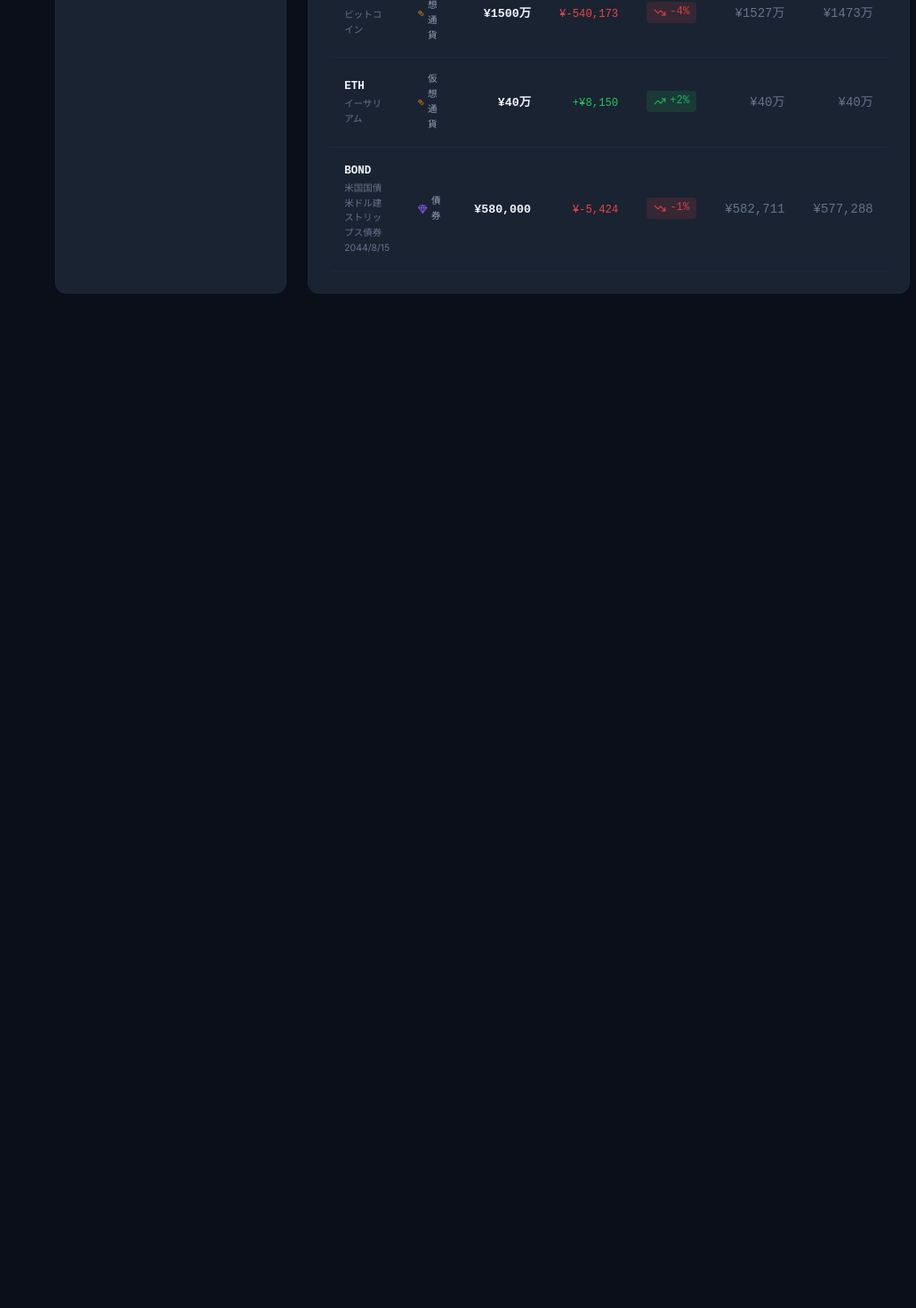
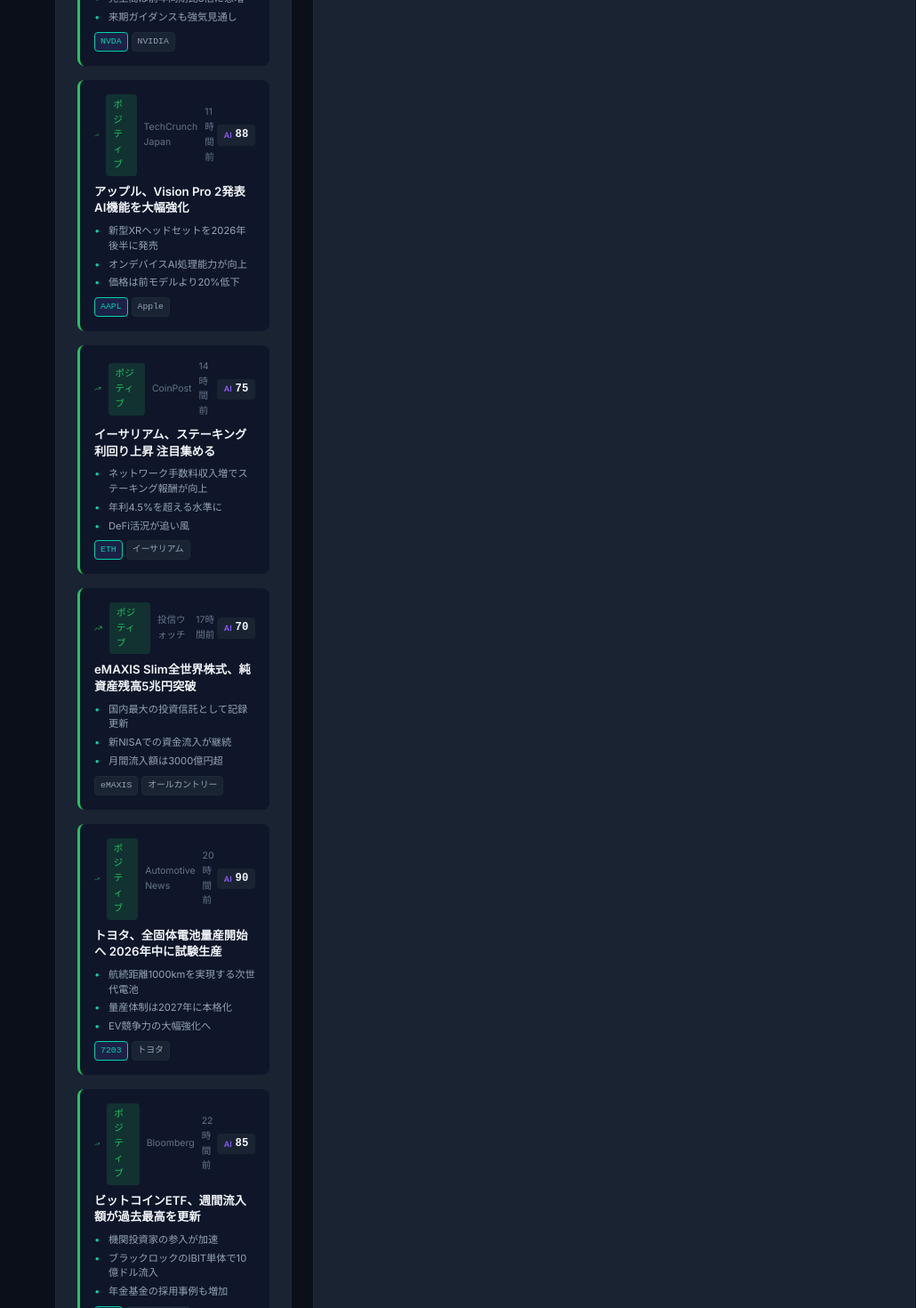
Before and after one commit to TakenokoCB/stock_info_manage, a React (Vite) app: page / in a window 1280 px wide. Shown: the part 1240-2710 px from the top of the page at 89% size, without its empty margins (250-1280 px from the left). Before the commit the page ends 1602 px from the top, so only its background shows below. Built offline with nearby package versions, Linux system fonts and the light colour scheme.

Commit message:
feat: Expand newsItems to 22 portfolio-related news articles

```diff
--- a/src/data/mockData.ts
+++ b/src/data/mockData.ts
@@ -319,7 +319,7 @@
         source: 'ロイター',
         timestamp: '2026-02-01T08:30:00+09:00',
         sentiment: 'positive',
-        relatedAssets: ['7203', 'TSLA'],
+        relatedAssets: ['7203', 'トヨタ'],
         aiScore: 85,
     },
     {
@@ -338,17 +338,17 @@
     },
     {
         id: 'news-3',
-        title: '日銀、金融政策維持を決定 市場は安堵モード',
+        title: 'NTT、データセンター事業を拡大 AI需要取り込みへ',
         summary: [
-            '政策金利0.25%で据え置き',
-            '植田総裁「賃金動向を注視」と発言',
-            '次回利上げは3月以降との見方が優勢',
+            '国内外でデータセンター新設を発表',
+            'AI向けGPUサーバー導入を加速',
+            '2027年までに投資額を倍増',
         ],
         source: '日本経済新聞',
         timestamp: '2026-02-01T06:00:00+09:00',
-        sentiment: 'neutral',
-        relatedAssets: ['N225', 'USD/JPY'],
-        aiScore: 72,
+        sentiment: 'positive',
+        relatedAssets: ['9432', 'NTT'],
+        aiScore: 82,
     },
     {
         id: 'news-4',
@@ -361,22 +361,260 @@
         source: 'Bloomberg',
         timestamp: '2026-01-31T22:00:00+09:00',
         sentiment: 'positive',
-        relatedAssets: ['NVDA', 'GOOGL', 'MSFT'],
+        relatedAssets: ['NVDA', 'NVIDIA'],
         aiScore: 92,
     },
     {
         id: 'news-5',
-        title: '金価格、1オンス2700ドル台で推移 地政学リスク意識',
+        title: 'アップル、Vision Pro 2発表 AI機能を大幅強化',
         summary: [
-            '中東情勢の不透明感からリスク回避の動き',
-            '中央銀行の金購入も需要を下支え',
-            'ドル安進行も追い風に',
+            '新型XRヘッドセットを2026年後半に発売',
+            'オンデバイスAI処理能力が向上',
+            '価格は前モデルより20%低下',
+        ],
+        source: 'TechCrunch Japan',
+        timestamp: '2026-01-31T20:30:00+09:00',
+        sentiment: 'positive',
+        relatedAssets: ['AAPL', 'Apple'],
+        aiScore: 88,
+    },
+    {
+        id: 'news-6',
+        title: 'イーサリアム、ステーキング利回り上昇 注目集める',
+        summary: [
+            'ネットワーク手数料収入増でステーキング報酬が向上',
+            '年利4.5%を超える水準に',
+            'DeFi活況が追い風',
+        ],
+        source: 'CoinPost',
+        timestamp: '2026-01-31T18:00:00+09:00',
+        sentiment: 'positive',
+        relatedAssets: ['ETH', 'イーサリアム'],
+        aiScore: 75,
+    },
+    {
+        id: 'news-7',
+        title: 'eMAXIS Slim全世界株式、純資産残高5兆円突破',
+        summary: [
+            '国内最大の投資信託として記録更新',
+            '新NISAでの資金流入が継続',
+            '月間流入額は3000億円超',
+        ],
+        source: '投信ウォッチ',
+        timestamp: '2026-01-31T15:00:00+09:00',
+        sentiment: 'positive',
+        relatedAssets: ['eMAXIS', 'オールカントリー'],
+        aiScore: 70,
+    },
+    {
+        id: 'news-8',
+        title: 'トヨタ、全固体電池量産開始へ 2026年中に試験生産',
+        summary: [
+            '航続距離1000kmを実現する次世代電池',
+            '量産体制は2027年に本格化',
+            'EV競争力の大幅強化へ',
+        ],
+        source: 'Automotive News',
+        timestamp: '2026-01-31T12:00:00+09:00',
+        sentiment: 'positive',
+        relatedAssets: ['7203', 'トヨタ'],
+        aiScore: 90,
+    },
+    {
+        id: 'news-9',
+        title: 'ビットコインETF、週間流入額が過去最高を更新',
+        summary: [
+            '機関投資家の参入が加速',
+            'ブラックロックのIBIT単体で10億ドル流入',
+            '年金基金の採用事例も増加',
+        ],
+        source: 'Bloomberg',
+        timestamp: '2026-01-31T10:00:00+09:00',
+        sentiment: 'positive',
+        relatedAssets: ['BTC', 'ビットコイン'],
+        aiScore: 85,
+    },
+    {
+        id: 'news-10',
+        title: 'NVIDIA、新型GPU「Blackwell Ultra」発表',
+        summary: [
+            'AI学習性能が前世代比2倍に向上',
+            '電力効率も大幅に改善',
+            '大手クラウドベンダーが早期採用を表明',
+        ],
+        source: 'CNET Japan',
+        timestamp: '2026-01-31T08:00:00+09:00',
+        sentiment: 'positive',
+        relatedAssets: ['NVDA', 'エヌビディア'],
+        aiScore: 94,
+    },
+    {
+        id: 'news-11',
+        title: 'NTT、国際通信事業の再編を発表',
+        summary: [
+            '海外子会社の統合で効率化',
+            'グローバルIT事業の収益性改善へ',
+            '年間500億円のコスト削減見込む',
+        ],
+        source: '日経ビジネス',
+        timestamp: '2026-01-30T20:00:00+09:00',
+        sentiment: 'neutral',
+        relatedAssets: ['9432', 'NTT'],
+        aiScore: 68,
+    },
+    {
+        id: 'news-12',
+        title: 'アップル、インド生産を大幅拡大 サプライチェーン多様化',
+        summary: [
+            'iPhone生産の25%をインドに移管目標',
+            '中国依存度の低減を加速',
+            '現地雇用10万人増の見通し',
+        ],
+        source: 'ロイター',
+        timestamp: '2026-01-30T18:00:00+09:00',
+        sentiment: 'positive',
+        relatedAssets: ['AAPL', 'Apple'],
+        aiScore: 76,
+    },
+    {
+        id: 'news-13',
+        title: 'イーサリアムL2、取引量が過去最高を更新',
+        summary: [
+            'Arbitrum・Optimismへの資金流入が加速',
+            'メインネット手数料高騰が追い風',
+            'DeFi利用者数も増加傾向',
+        ],
+        source: 'The Block',
+        timestamp: '2026-01-30T16:00:00+09:00',
+        sentiment: 'positive',
+        relatedAssets: ['ETH', 'イーサリアム'],
+        aiScore: 72,
+    },
+    {
+        id: 'news-14',
+        title: '米国債利回り低下、年内利下げ期待高まる',
+        summary: [
+            'FRB議事録でハト派的発言に注目',
+            '10年物利回りは4%を下回る展開',
+            '債券価格の上昇続く',
+        ],
+        source: 'WSJ Japan',
+        timestamp: '2026-01-30T14:00:00+09:00',
+        sentiment: 'positive',
+        relatedAssets: ['米国国債', 'BOND'],
+        aiScore: 65,
+    },
+    {
+        id: 'news-15',
+        title: 'トヨタ、北米向け新型SUV発表 現地生産を強化',
+        summary: [
+            '2026年秋に新モデル投入',
+            'テキサス工場の生産能力を増強',
+            'EVおよびハイブリッドモデルを拡充',
+        ],
+        source: 'Automotive News',
+        timestamp: '2026-01-30T12:00:00+09:00',
+        sentiment: 'positive',
+        relatedAssets: ['7203', 'トヨタ'],
+        aiScore: 80,
+    },
+    {
+        id: 'news-16',
+        title: 'ビットコイン、マイニング難易度が史上最高を更新',
+        summary: [
+            'ハッシュレートは過去最高水準を維持',
+            '電力コスト上昇でマイナー収益性に影響',
+            '半減期後の競争激化を示唆',
+        ],
+        source: 'CoinDesk Japan',
+        timestamp: '2026-01-30T10:00:00+09:00',
+        sentiment: 'neutral',
+        relatedAssets: ['BTC', 'ビットコイン'],
+        aiScore: 60,
+    },
+    {
+        id: 'news-17',
+        title: 'NTTデータ、AI導入支援サービスを強化',
+        summary: [
+            '企業向け生成AI活用コンサルを拡大',
+            '専門人材1000人体制へ',
+            '金融・製造業からの引き合い増加',
+        ],
+        source: '日経コンピュータ',
+        timestamp: '2026-01-30T08:00:00+09:00',
+        sentiment: 'positive',
+        relatedAssets: ['9432', 'NTT'],
+        aiScore: 74,
+    },
+    {
+        id: 'news-18',
+        title: 'NVIDIA、自動車向けAI半導体で新規受注獲得',
+        summary: [
+            '大手EV メーカーとの契約締結',
+            '自動運転向けプラットフォームを提供',
+            '2027年から量産車に搭載',
         ],
         source: 'Nikkei Asia',
-        timestamp: '2026-01-31T20:30:00+09:00',
+        timestamp: '2026-01-29T20:00:00+09:00',
+        sentiment: 'positive',
+        relatedAssets: ['NVDA', 'エヌビディア'],
+        aiScore: 86,
+    },
+    {
+        id: 'news-19',
+        title: 'アップル、App Store手数料見直し EU規制対応',
+        summary: [
+            'サードパーティ決済を一部認可',
+            '手数料率を段階的に引き下げ',
+            '売上への影響は限定的との見方',
+        ],
+        source: 'TechCrunch Japan',
+        timestamp: '2026-01-29T18:00:00+09:00',
         sentiment: 'neutral',
-        relatedAssets: ['XAU', 'USD/JPY'],
-        aiScore: 65,
+        relatedAssets: ['AAPL', 'Apple'],
+        aiScore: 62,
+    },
+    {
+        id: 'news-20',
+        title: '楽天証券、新NISA口座開設が100万件突破',
+        summary: [
+            '若年層の投資参入が加速',
+            '全世界株式インデックスが人気',
+            'つみたて投資枠の利用増加',
+        ],
+        source: '投信ウォッチ',
+        timestamp: '2026-01-29T16:00:00+09:00',
+        sentiment: 'positive',
+        relatedAssets: ['eMAXIS', '楽天・オールカントリー'],
+        aiScore: 68,
+    },
+    {
+        id: 'news-21',
+        title: 'イーサリアム財団、次期アップグレード計画を発表',
+        summary: [
+            'シャーディング実装でスケーラビリティ向上',
+            '2026年後半の実装を目標',
+            '手数料のさらなる低減を期待',
+        ],
+        source: 'CoinPost',
+        timestamp: '2026-01-29T14:00:00+09:00',
+        sentiment: 'positive',
+        relatedAssets: ['ETH', 'イーサリアム'],
+        aiScore: 78,
+    },
+    {
+        id: 'news-22',
+        title: 'トヨタ株、証券各社が目標株価引き上げ',
+        summary: [
+            '業績好調でアナリスト評価向上',
+            '目標株価は平均3500円に上昇',
+            '配当増額の可能性も指摘',
+        ],
+        source: '日経マネー',
+        timestamp: '2026-01-29T12:00:00+09:00',
+        sentiment: 'positive',
+        relatedAssets: ['7203', 'トヨタ'],
+        aiScore: 83,
     },
 ];
 
```
